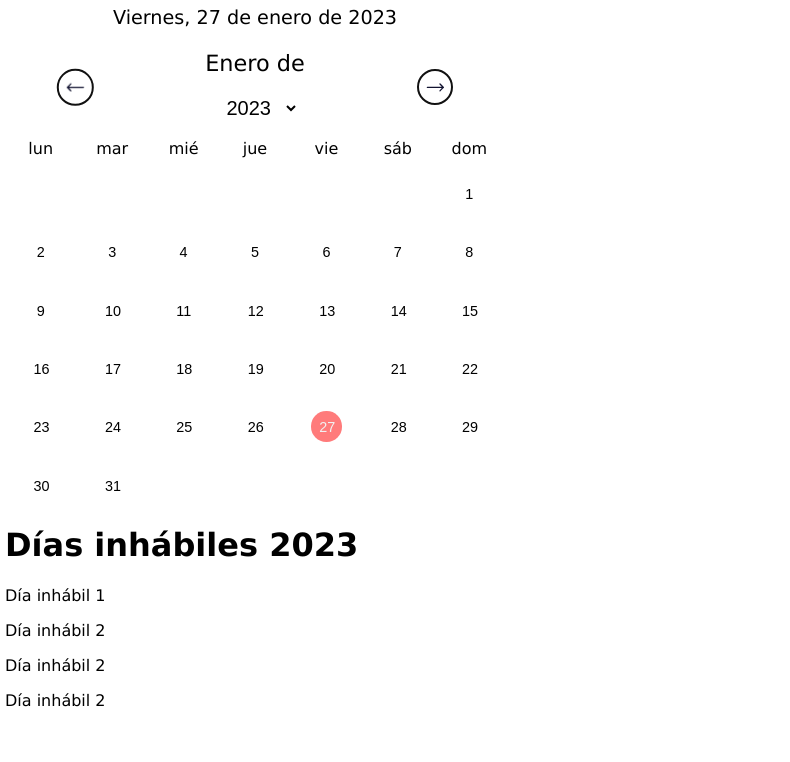
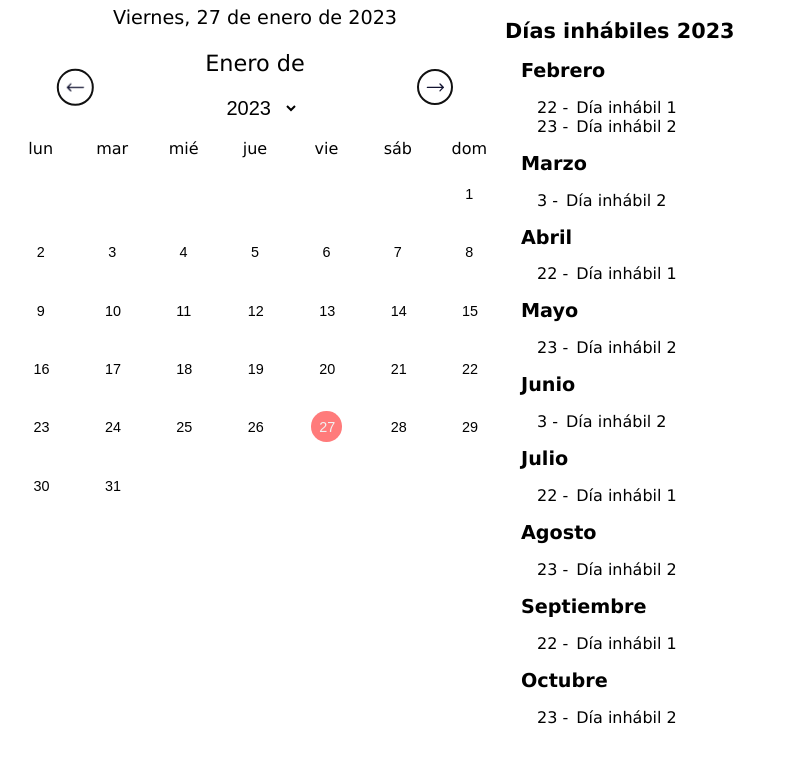
Before and after one commit to sayroback/handling-dates, a React (Vite) app: page / in a window 1280 px wide. Shown: the top 762 px of the page, without its empty margins (0-790 px from the left). Built offline with nearby package versions, Linux system fonts and the light colour scheme.

Commit message:
Lista de Días inhábiles

```diff
--- /dev/null
+++ b/src/App.css
@@ -0,0 +1,25 @@
+.CalendarDesktop {
+  width: 500px;
+  height: 500px;
+  box-sizing: border-box;
+  display: flex;
+  justify-content: center;
+  align-items: center;
+}
+
+:root {
+  font-family: "Lucida Sans", "Lucida Sans Regular", "Lucida Grande",
+    "Lucida Sans Unicode", Geneva, Verdana, sans-serif;
+  --background-datePicker: #ffffff;
+  --hover-datePicker: #f1f1f1;
+  --today-dataPicker: #ff7b7b;
+  --alert-datePicker: #4ac8e7;
+}
+
+body {
+  margin: 5px;
+}
+
+.App {
+  display: flex;
+}
--- a/src/App.jsx
+++ b/src/App.jsx
@@ -1,4 +1,5 @@
 import React, { useState } from "react";
+import "./App.css";
 import dias_inhabiles from "./assets/FakeData.json";
 import {
   CalendarDesktop,
@@ -11,10 +12,14 @@ function App() {
   const today = new Date();
   const yearToday = today.getUTCFullYear().toString();
   const [yearCalendarDesktop, setYearCalendarDesktop] = useState(yearToday);
-  const { dateEvents } = useCalendarEvents(dias_inhabiles, locale);
+  const { dateEvents, groupedEvents } = useCalendarEvents(
+    dias_inhabiles,
+    locale,
+    yearCalendarDesktop
+  );
 
   return (
-    <>
+    <div className="App">
       <div className="CalendarDesktop">
         <CalendarDesktop
           locale={locale}
@@ -24,8 +29,8 @@ function App() {
           dateEvents={dateEvents}
         />
       </div>
-      <ListEvents listEvents={dias_inhabiles} Year={yearCalendarDesktop} />
-    </>
+      <ListEvents listEvents={groupedEvents} Year={yearCalendarDesktop} />
+    </div>
   );
 }
 
--- a/src/assets/FakeData.json
+++ b/src/assets/FakeData.json
@@ -20,7 +20,43 @@
   {
     "idEmpres": 1,
     "idSucursal": 1,
-    "dia_inhabil": "2024-02-03T06:00:00.000Z",
+    "dia_inhabil": "2023-04-22T06:00:00.000Z",
+    "descripcion": "Día inhábil 1"
+  },
+  {
+    "idEmpres": 1,
+    "idSucursal": 1,
+    "dia_inhabil": "2023-05-23T06:00:00.000Z",
+    "descripcion": "Día inhábil 2"
+  },
+  {
+    "idEmpres": 1,
+    "idSucursal": 1,
+    "dia_inhabil": "2023-06-03T06:00:00.000Z",
+    "descripcion": "Día inhábil 2"
+  },
+  {
+    "idEmpres": 1,
+    "idSucursal": 1,
+    "dia_inhabil": "2023-07-22T06:00:00.000Z",
+    "descripcion": "Día inhábil 1"
+  },
+  {
+    "idEmpres": 1,
+    "idSucursal": 1,
+    "dia_inhabil": "2023-08-23T06:00:00.000Z",
+    "descripcion": "Día inhábil 2"
+  },
+  {
+    "idEmpres": 1,
+    "idSucursal": 1,
+    "dia_inhabil": "2023-09-22T06:00:00.000Z",
+    "descripcion": "Día inhábil 1"
+  },
+  {
+    "idEmpres": 1,
+    "idSucursal": 1,
+    "dia_inhabil": "2023-10-23T06:00:00.000Z",
     "descripcion": "Día inhábil 2"
   }
 ]
--- a/src/components/DiasInhabiles/Calendar/components/DaysMonth.jsx
+++ b/src/components/DiasInhabiles/Calendar/components/DaysMonth.jsx
@@ -31,8 +31,10 @@ export const DaysMonth = ({
   };
 
   const classForDays = (index) => {
+    if (listEvents) {
       let diasInhabilies = listEvents.filter(
-      (el) => (el.day === index) & (el.month === monthName) & (el.year === year)
+        (el) =>
+          (el.day === index) & (el.month === monthName) & (el.year === year)
       );
       if (
         (monthName === selectDay.month) &
@@ -43,7 +45,8 @@ export const DaysMonth = ({
       } else if (diasInhabilies.length > 0) {
         return "event";
       }
-    return null;
+    }
+    return "";
   };
 
   return (
--- a/src/components/DiasInhabiles/Calendar/style.css
+++ b/src/components/DiasInhabiles/Calendar/style.css
@@ -1,25 +1,3 @@
-.CalendarDesktop {
-  width: 500px;
-  height: 500px;
-  box-sizing: border-box;
-  display: flex;
-  justify-content: center;
-  align-items: center;
-}
-
-:root {
-  font-family: "Lucida Sans", "Lucida Sans Regular", "Lucida Grande",
-    "Lucida Sans Unicode", Geneva, Verdana, sans-serif;
-  --background-datePicker: #ffffff;
-  --hover-datePicker: #f1f1f1;
-  --today-dataPicker: #ff7b7b;
-  --alert-datePicker: #4ac8e7;
-}
-
-body {
-  margin: 5px;
-}
-
 .date-picker {
   width: inherit;
   height: inherit;
--- a/src/components/DiasInhabiles/ListEvents/ListEvents.jsx
+++ b/src/components/DiasInhabiles/ListEvents/ListEvents.jsx
@@ -1,16 +1,26 @@
 import React from "react";
+import "./style.css";
 
 export const ListEvents = ({ listEvents, Year }) => {
+  console.log(listEvents);
   return (
-    <div>
-      <h1>Días inhábiles {Year}</h1>
-      {listEvents
-        ? listEvents.map((ev, i) => (
-            <div key={i}>
-              <p>{ev.descripcion}</p>
-            </div>
-          ))
-        : null}
+    <div className="list-events">
+      <h1 className="list-events--title">Días inhábiles {Year}</h1>
+      {listEvents ? (
+        listEvents.map((ev, i) => (
+          <div key={i} className="list-events--month">
+            <h2>{ev.month}</h2>
+            {ev.events.map((e, i) => (
+              <div key={i} className="list-events--event">
+                <span>{e.day} -</span>
+                <span>{e.description}</span>
+              </div>
+            ))}
+          </div>
+        ))
+      ) : (
+        <p>No hay días inhábiles registrados </p>
+      )}
     </div>
   );
 };
--- /dev/null
+++ b/src/components/DiasInhabiles/ListEvents/style.css
@@ -0,0 +1,16 @@
+.list-events {
+}
+.list-events--title {
+  font-size: 1.3rem;
+}
+.list-events--month {
+}
+.list-events--month h2 {
+  padding-left: 1rem;
+  font-size: 1.2rem;
+}
+.list-events--event {
+  padding-left: 2rem;
+  display: flex;
+  gap: 8px;
+}
--- a/src/components/DiasInhabiles/hooks/useCalendarEvents.jsx
+++ b/src/components/DiasInhabiles/hooks/useCalendarEvents.jsx
@@ -1,24 +1,43 @@
 import React from "react";
 
-export const useCalendarEvents = (listEvents, locale = "es") => {
+export const useCalendarEvents = (
+  listEvents,
+  locale = "es",
+  yearCalendarDesktop
+) => {
   let dateEvents;
   let groupedEvents;
-  if (listEvents) {
+
+  if (listEvents.length > 0) {
     dateEvents = listEvents.map((el) => {
       let date = new Date(el.dia_inhabil);
       let year = date.getUTCFullYear().toString();
+      if (year === yearCalendarDesktop) {
         let day = date.getDate();
         let monthNumber = date.getUTCMonth(locale);
         let intl = new Intl.DateTimeFormat(locale, { month: "long" });
         let monthName = intl.format(new Date(year, monthNumber));
         let month = monthName.charAt(0).toUpperCase() + monthName.slice(1);
-      let eventDescription = el.descripcion;
-      return { day, year, month, eventDescription };
+        let description = el.descripcion;
+        return { day, year, month, description };
+      } else return [];
     });
 
+    if (dateEvents.length) {
       const allMonths = new Set(dateEvents.map((el) => el.month));
       const months = [...allMonths];
-    console.log(months);
+      groupedEvents = months.map((el) => {
+        let events = dateEvents.filter(
+          (ev) => (ev.month === el) & (ev.year === yearCalendarDesktop)
+        );
+
+        let objeto = {
+          month: el,
+          events: events,
+        };
+        return objeto;
+      });
     }
-  return { dateEvents };
+  }
+  return { dateEvents, groupedEvents };
 };
```
Also changed, not shown: src/assets/FakeData1.json (added, +14 -0 lines). Lines whose indentation alone changed are shown as unchanged.
